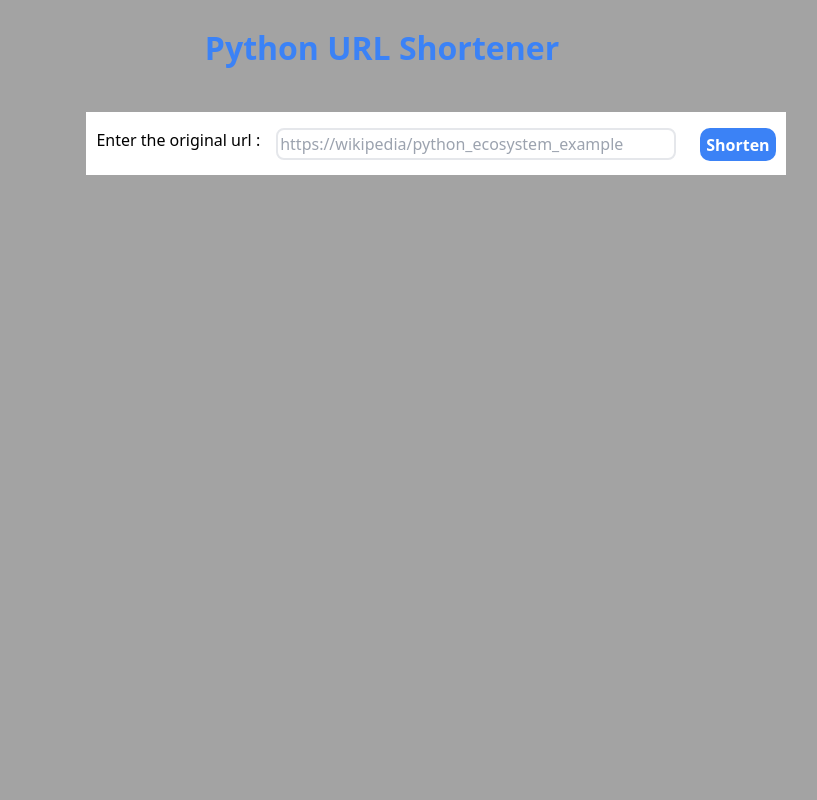
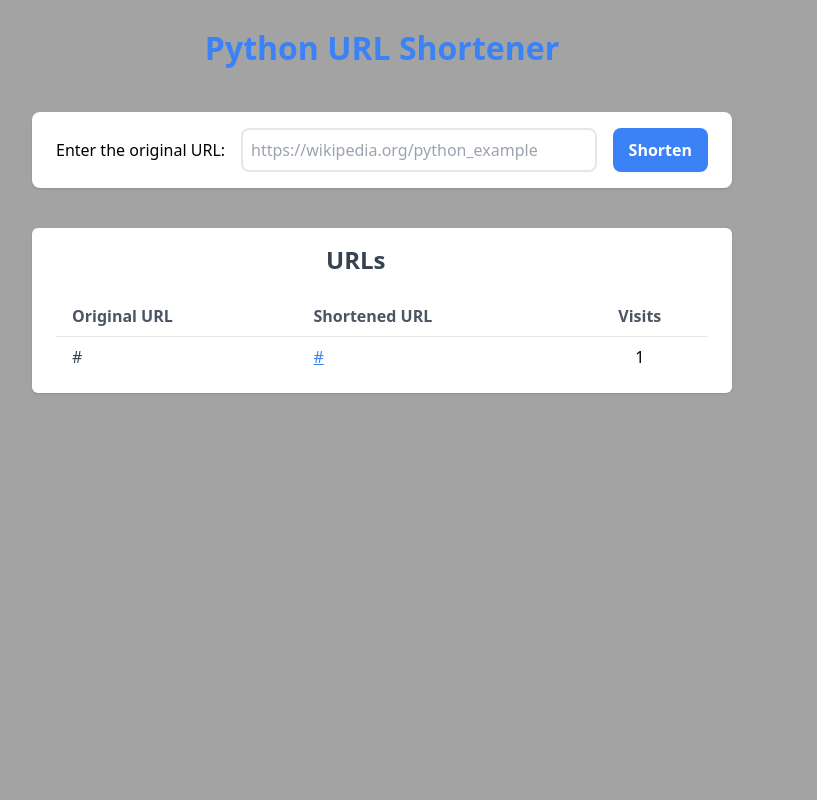
Before and after one commit to Saumya-Jha-07/URL-Shortener-Flask, a Flask app: page / in a window 1280 px wide. Shown: the whole page, without its empty margins (258-1075 px from the left). Run offline with Flask 3, Linux system fonts and the light colour scheme; tables that the repository leaves empty hold one stand-in row (values such as "Sample post"); some libraries are stand-ins or nearby versions.

Commit message:
Complete working url shortener using  flask

```diff
--- a/app.py
+++ b/app.py
@@ -15,7 +15,7 @@ app = Flask(__name__)
 init_db()
 
 def generate_short_code(length=6):
-    return ''.join(random.choice(string.ascii_letters + string.digits  , k=length))
+    return ''.join(random.choices(string.ascii_letters + string.digits  , k=length))
 
 @app.route("/" , methods=['GET','POST'])
 def home():
--- a/templates/index.html
+++ b/templates/index.html
@@ -1,24 +1,81 @@
 <!DOCTYPE html>
 <html lang="en">
   <head>
-    <meta charset="UTF-8">
-    <meta name="viewport" content="width=device-width, initial-scale=1.0">
+    <meta charset="UTF-8" />
+    <meta name="viewport" content="width=device-width, initial-scale=1.0" />
     <title>URL Shortener</title>
     <script src="https://cdn.tailwindcss.com"></script>
   </head>
   <body>
-    <div class="h-screen w-screen bg-neutral-400  p-6">
-        <h1 class="text-blue-500 font-semibold text-[32px] text-center">Python URL Shortener</h1>
-        <div class="bg-white mx-80 my-10  py-4 w-[700px] h-[63px] flex gap-6 justify-center align-items-center">
-            <div class="flex align-items-center justify-center gap-4">
-                <h2 class="font-medium font-sans ">Enter the original url : </h2>
-                <form  method="post" name="url" class="w-100 ">
-                    <input class="border-2 p-0.5 rounded-lg w-[400px]" type="text" name="" id="" placeholder="https://wikipedia/python_ecosystem_example">
+    <div class="h-screen w-screen bg-neutral-400 p-6">
+      <h1 class="text-blue-500 font-semibold text-[32px] text-center">
+        Python URL Shortener
+      </h1>
+
+      <div
+        class="bg-white mx-auto my-10 py-4 px-6 w-[700px] rounded-lg shadow flex items-center justify-between"
+      >
+        <form method="POST" action="/" class="flex gap-4 w-full">
+          <label class="font-medium font-sans flex items-center">
+            Enter the original URL:
+          </label>
+
+          <input
+            type="text"
+            name="url"
+            placeholder="https://wikipedia.org/python_example"
+            class="border-2 p-2 rounded-lg flex-grow"
+            required
+          />
+
+          <button
+            type="submit"
+            class="bg-blue-500 hover:bg-blue-600 rounded-lg px-4 text-white font-bold"
+          >
+            Shorten
+          </button>
         </form>
       </div>
-            <button type="submit" class="bg-blue-500 w-20px h-[33px] rounded-[10px]  px-1.5 text-white font-bold ">Shorten</button>
+
+      <div class="bg-white w-[700px] mx-auto px-6 py-4 rounded-md shadow">
+        <h1 class="px-[270px] pb-5 font-bold text-2xl text-gray-700">URLs</h1>
+        <table class="w-full text-left border-collapse">
+          <thead>
+            <tr class="border-b text-gray-600 text-[16px]">
+              <th class="py-2 px-4">Original URL</th>
+              <th class="py-2 px-4">Shortened URL</th>
+              <th class="py-2 px-4 text-center">Visits</th>
+            </tr>
+          </thead>
+          <tbody>
+            {% for url in all_urls %}
+            <tr class="hover:bg-gray-50">
+              <td class="py-2 px-4 text-gray-700">{{url[0]}}</td>
+              <td class="py-2 px-4  font-medium">
+                {% if url[0][:5] == "https" %}
+                <a
+                  href="{{ url[0] }}"
+                  class="text-blue-500 underline"
+                  target="_blank"
+                >
+                  {{ url[1] }}
+                </a>
+                {% else %}
+                <a
+                  href="https://{{ url[0] }}"
+                  class="text-blue-500 underline"
+                  target="_blank"
+                >
+                  {{ url[1] }}
+                </a>
+                {% endif %}
+              </td>
+              <td class="py-2 px-4 text-center font-medium">{{url[2]}}</td>
+            </tr>
+            {% endfor %}
+          </tbody>
+        </table>
       </div>
-        <div></div>
     </div>
   </body>
 </html>
```
Lines whose indentation alone changed are shown as unchanged.
